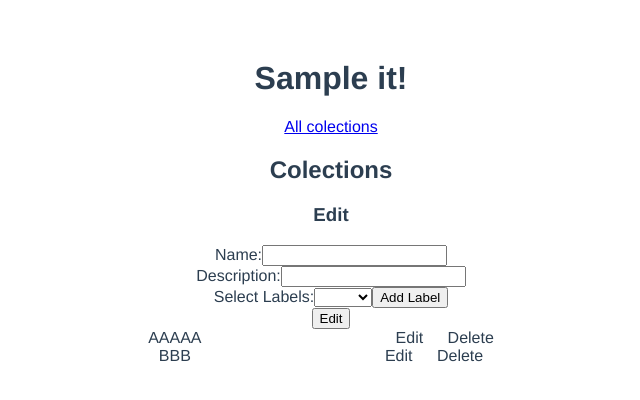
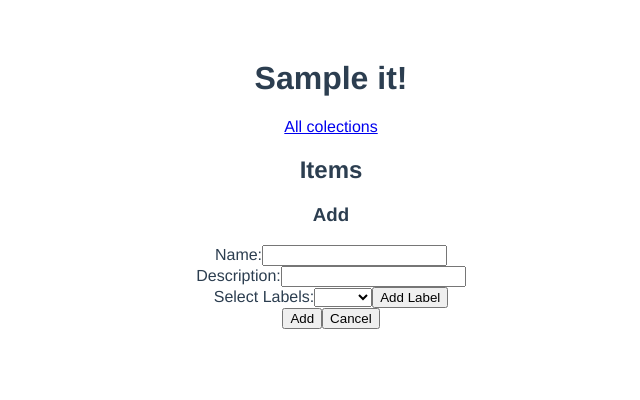
Before and after one commit to MvKaio/sample_it, a Vue app in the folder webapp/: page / in a window 1280 px wide. Shown: the top 400 px of the page, without its empty margins (309-949 px from the left). Built offline with nearby package versions, Linux system fonts and the light colour scheme.

Commit message:
Add/Edit Function

```diff
--- a/webapp/src/App.vue
+++ b/webapp/src/App.vue
@@ -1,6 +1,6 @@
 <template>
     <MainHeader/>
-    <ListElements title="Colections" />
+    <ListElements title="Items" />
   </template>
 
 <script>
--- a/webapp/src/components/AddOrEdit.vue
+++ b/webapp/src/components/AddOrEdit.vue
@@ -1,6 +1,6 @@
 <template>
     <div class="AddOrEdit">
-        <h3>{{isEdit ? "Edit" : "Add"}}</h3>
+        <h3>{{varIsEdit ? "Edit" : "Add"}}</h3>
         <label>Name:</label>
         <input type="text" v-model="varName"/>
         <br>
@@ -15,10 +15,10 @@
             <input type="button" @click="addLabel(varVal)" value="Add Label" />
             <ShowLabel v-for="lb in varElmLabels" :key="lb" :name="lb" :deleteFunction="delLabel"></ShowLabel>
         </div>
-        <input type="button" @click="isEdit ? edit(id) : add()" :value="isEdit ? 'Edit' : 'Add'">
+        <input type="button" @click="isEdit ? editFunction(varName, varDesc, varElmLabels,id) : addFunction(varName, varDesc,varElmLabels)" :value="varIsEdit ? 'Edit' : 'Add'">
+        <input type="button" @click="cancel" value="Cancel" />
     </div>
 </template>
-
 <script>
 import ShowLabel from './ShowLabel.vue'
     export default {
@@ -61,17 +61,17 @@ import ShowLabel from './ShowLabel.vue'
             default() {
                 return new Set;
             }
-        }
+        },
+        addFunction: Function,
+        editFunction: Function
     },
     methods: {
-        edit(obj) {
-            // nothing
-            console.log(obj);
-        },
-        add() {
-            // nothing
-        },
         cancel() {
+            this.varIsEdit = false,
+            this.varDesc = '',
+            this.varName = '',
+            this.varVal = '',
+            this.varElmLabels = new Set()
         },
         addLabel() {
             if(this.varVal == "")
--- a/webapp/src/components/ListElements.vue
+++ b/webapp/src/components/ListElements.vue
@@ -1,7 +1,7 @@
 <template>
   <div class="ListElements">
     <h2>{{title}}</h2>
-    <AddOrEdit :hasLabels="true" :isEdit="true"></AddOrEdit>
+    <AddOrEdit :hasLabels="true" :isEdit="false" :addFunction="addElm" :editFunction="editElm" ></AddOrEdit>
     <AppElement v-for="elm in elms" v-bind:key=elm.id :id=elm.id :name=elm.name />
   </div>
 </template>
@@ -13,13 +13,28 @@ import AddOrEdit from './AddOrEdit.vue';
     name: 'ListElements',
     data(){
       return {
-        elms: [{name: "AAAAA", id: 1},{name: "BBB", id: 2}]
+        elms: [],
       }
     },
     components: {
     AddOrEdit,
     AppElement
 },
+    methods: {
+      addElm(name,desc,lbs){
+        if(name == '')
+          return
+        for(var i =0; i < this.elms.length; i++){
+          if(this.elms[i].name == name)
+            return}
+        this.elms.push({name: name, desc: desc, lbs: lbs})
+      },
+      editElm(name,desc, lbs,x){
+        this.elms[x].name = name
+        this.elms[x].desc = desc
+        this.elms[x].lbs = lbs
+      }
+    },
     props: {
       title: String
     }
```
